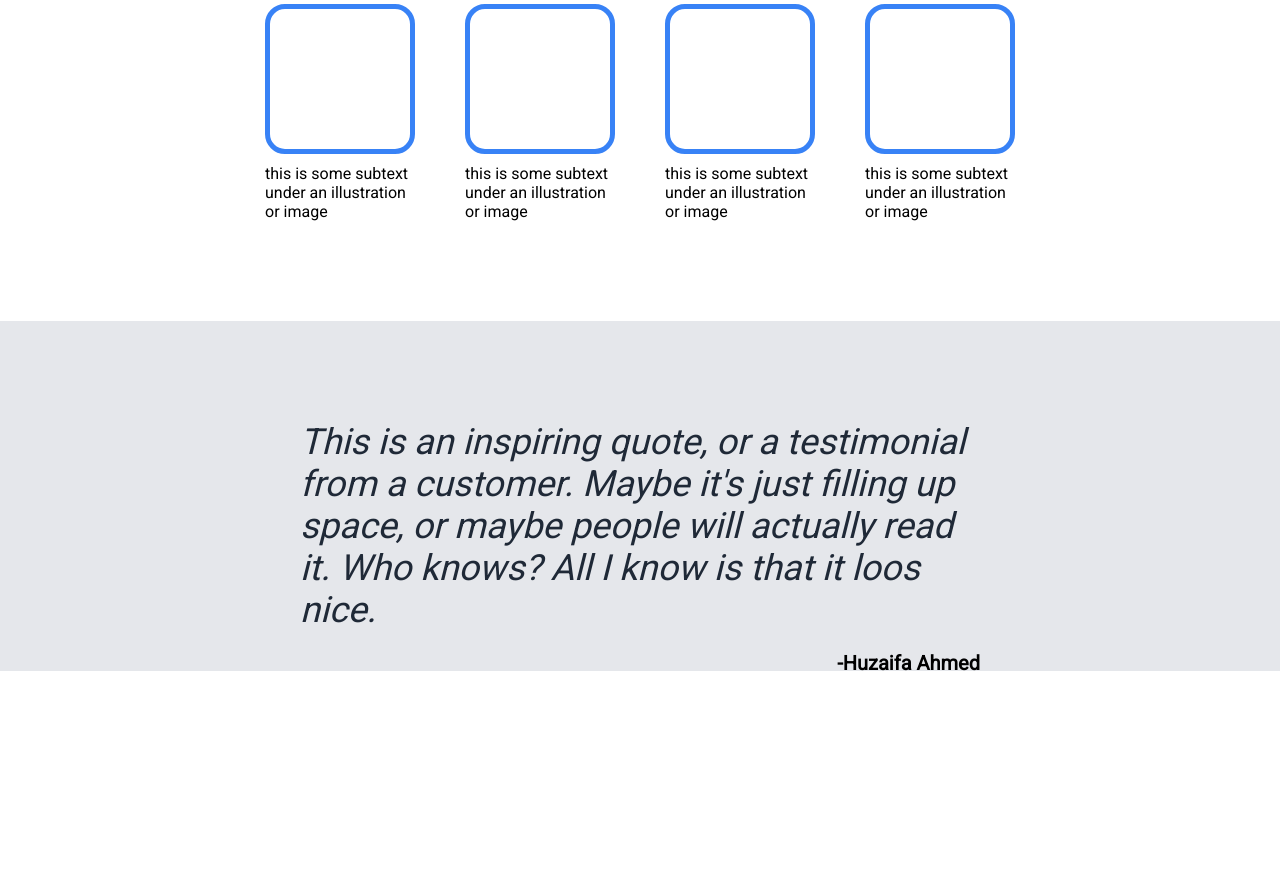
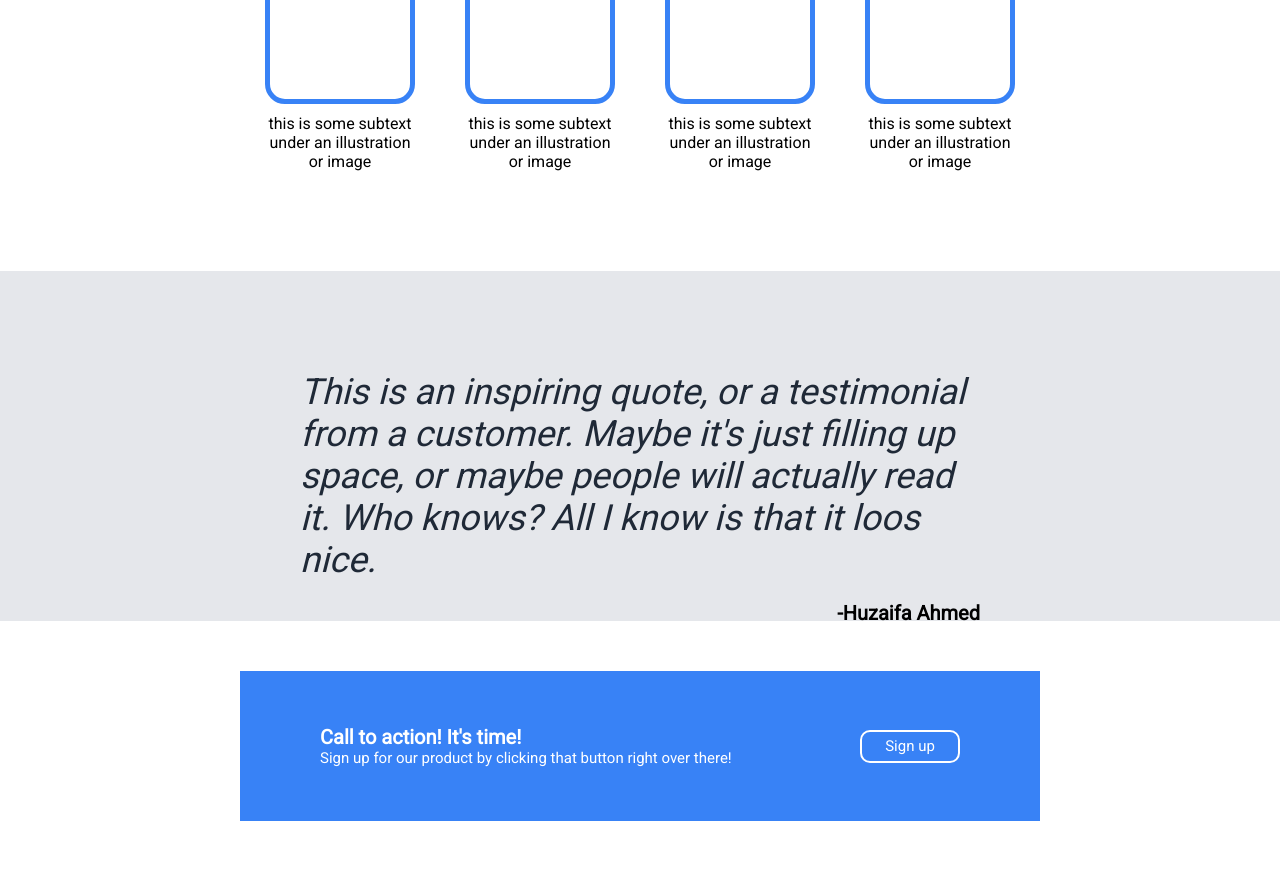
Before and after one commit to Huzaifa164/landing_page, a plain HTML site: page index.html in a window 1280 px wide. Shown: the part 578-1449 px from the top of the page. Before the commit the page ends 1253 px from the top, so only its background shows below. Drawn offline with Linux system fonts and the light colour scheme.

Commit message:
created signup-section

```diff
--- a/index.html
+++ b/index.html
@@ -74,6 +74,16 @@
                 -Huzaifa Ahmed
             </div>
         </div>
+
+        <div class="signup-section">
+            <div class="signup-container">
+                <div class="signup-text">
+                    <h3>Call to action! It's time!</h3>
+                    <p>Sign up for our product by clicking that button right over there!</p>
+                </div>
+                <button class="btn">Sign up</button>
+            </div>
+        </div>
     </div>
 </body>
 
--- a/style.css
+++ b/style.css
@@ -11,7 +11,7 @@
     display: flex;
     flex-direction: column;
     padding: 60px 200px;
-    height: 500px;
+    height: 450px;
     justify-content: space-between;
 }
 
@@ -119,8 +119,7 @@ button{
 }
 
 .card-text{
-    display: flex;
-    justify-content: center;
+    text-align: center;
 }
 
 .quote-section{
@@ -143,3 +142,32 @@ button{
     justify-content: flex-end;
     margin-top: 20px;
 }
+
+.signup-section{
+    height: 250px;
+    display: flex;
+    align-items: center;
+}
+
+.signup-container{
+    background-color: #3882f6;
+    width: 800px;
+    height: 150px;
+    display: flex;
+    justify-content: space-between;
+    align-items: center;
+    padding: 0 80px;
+    color: white;
+}
+
+.signup-text > h3{
+    font-size: 20px;
+}
+
+.signup-text > p{
+    font-size: 15px;
+}
+
+.btn{
+    border: 2px solid white;
+}
```
